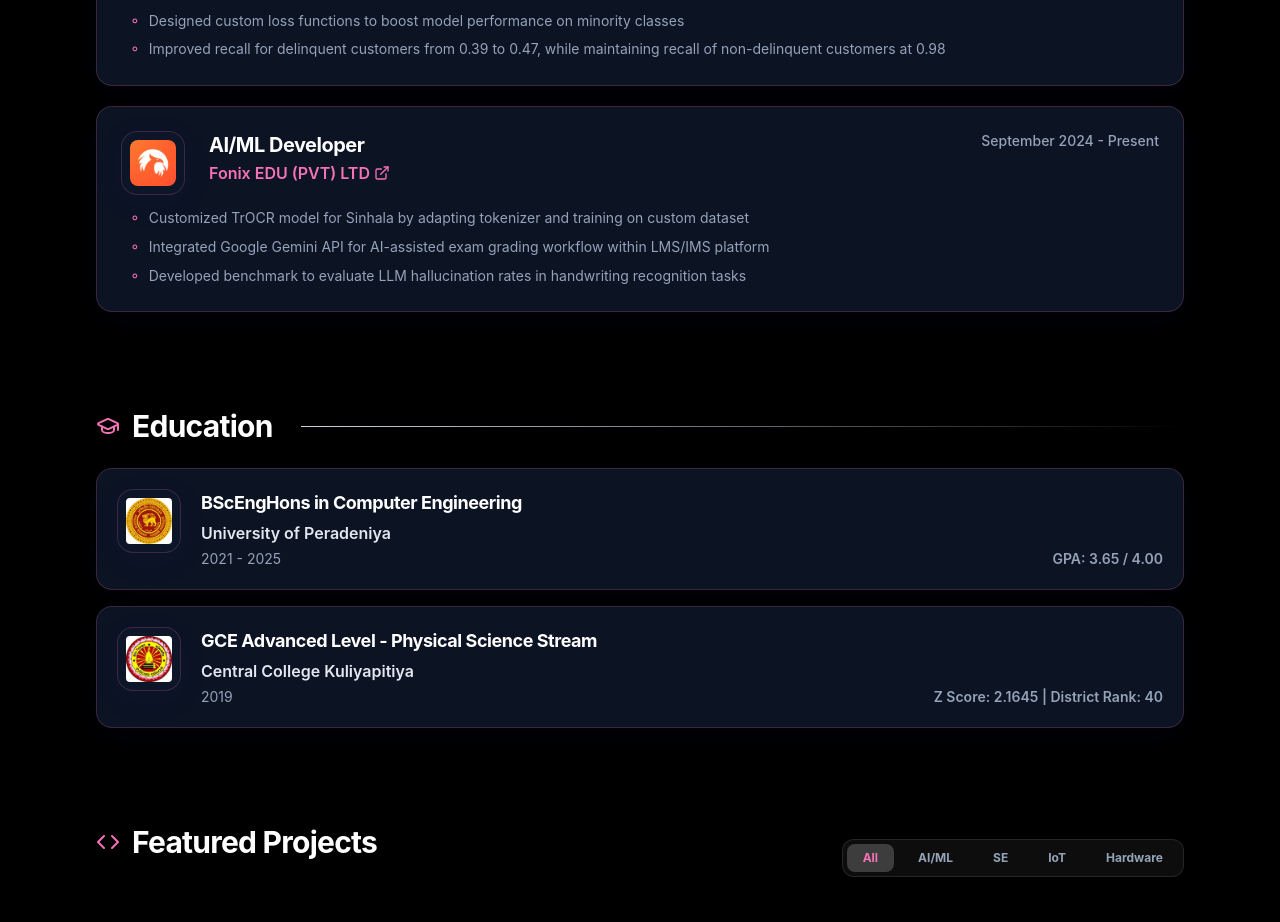
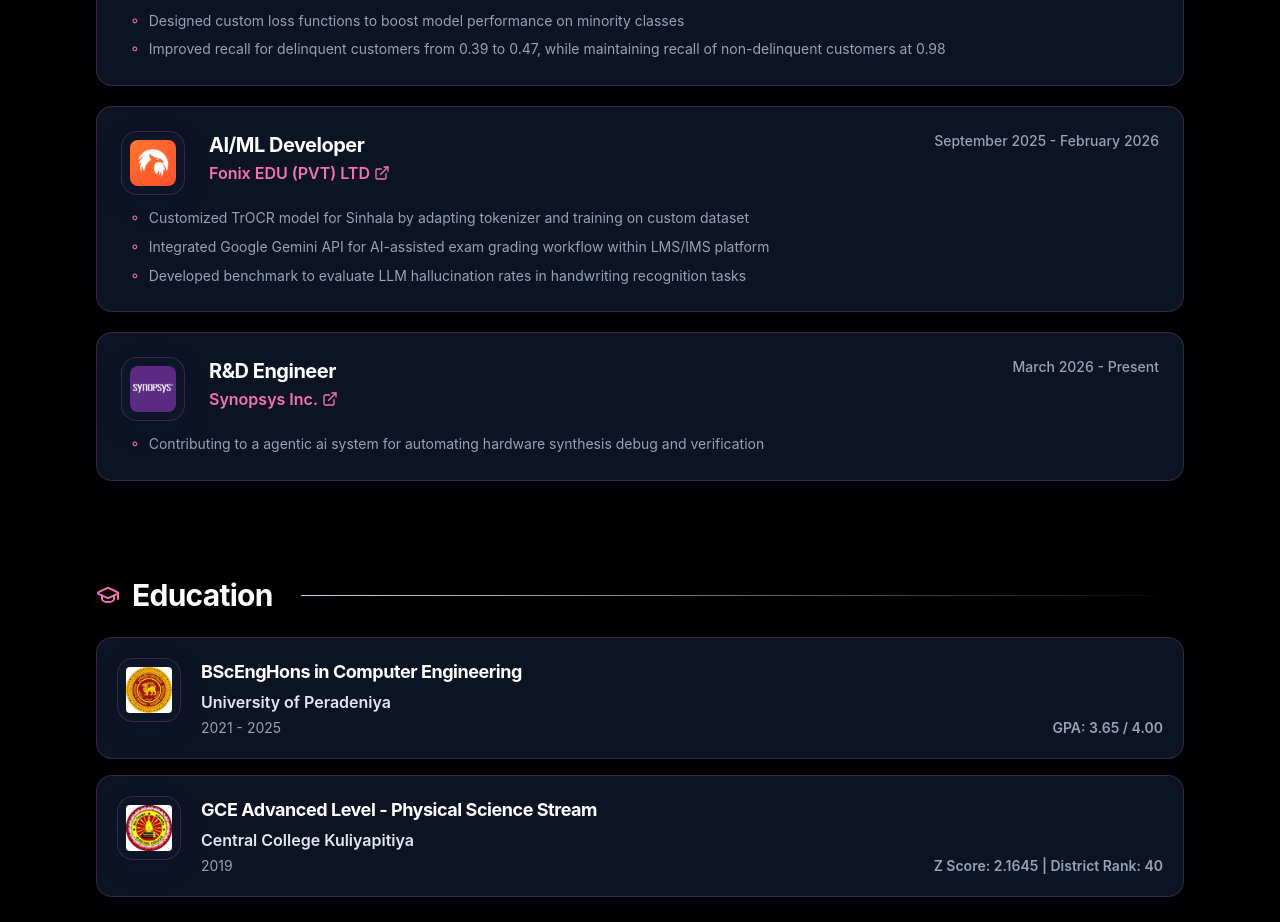
Before and after one commit to EshanJayasundara/eshan, a Next.js app: page /eshan/ in a window 1280 px wide. Shown: the part 900-1822 px from the top of the page. Built offline with nearby package versions, Linux system fonts and the light colour scheme.

Commit message:
added synopsys experience

```diff
--- a/src/components/Experience.tsx
+++ b/src/components/Experience.tsx
@@ -18,7 +18,9 @@ const SectionHeader = ({ title, icon: Icon }: { title: string; icon: any }) => {
       className="flex items-center gap-3 mb-6"
     >
       <Icon className="w-6 h-6 text-primary" />
-      <h2 className="text-3xl font-bold text-slate-800 dark:text-white">{title}</h2>
+      <h2 className="text-3xl font-bold text-slate-800 dark:text-white">
+        {title}
+      </h2>
       <div className="h-px flex-1 bg-gradient-to-r from-slate-300 to-transparent ml-4" />
     </motion.div>
   );
@@ -26,7 +28,14 @@ const SectionHeader = ({ title, icon: Icon }: { title: string; icon: any }) => {
 
 const BASE_PATH = process.env.NEXT_PUBLIC_BASE_PATH ?? "/eshan";
 
-function ExperienceCard({ company, role, period, website, highlights, logo }: any) {
+function ExperienceCard({
+  company,
+  role,
+  period,
+  website,
+  highlights,
+  logo,
+}: any) {
   const ref = useRef(null);
   const isInView = useInView(ref, { once: true, margin: "-50px" });
 
@@ -52,18 +61,32 @@ function ExperienceCard({ company, role, period, website, highlights, logo }: an
         )}
         <div className="flex-1 flex flex-col md:flex-row justify-between">
           <div>
-            <h3 className="text-lg md:text-xl font-bold text-slate-800 dark:text-white mb-0.5">{role}</h3>
-            <a href={website} target="_blank" rel="noopener noreferrer" className="text-primary font-semibold hover:underline flex items-center gap-1 text-sm md:text-base">
+            <h3 className="text-lg md:text-xl font-bold text-slate-800 dark:text-white mb-0.5">
+              {role}
+            </h3>
+            <a
+              href={website}
+              target="_blank"
+              rel="noopener noreferrer"
+              className="text-primary font-semibold hover:underline flex items-center gap-1 text-sm md:text-base"
+            >
               {company} <ExternalLink className="w-4 h-4" />
             </a>
-            <span className="text-slate-500 dark:text-slate-400 font-medium text-xs md:hidden block mt-1">{period}</span>
+            <span className="text-slate-500 dark:text-slate-400 font-medium text-xs md:hidden block mt-1">
+              {period}
+            </span>
           </div>
-          <span className="text-slate-500 dark:text-slate-400 font-medium text-sm mt-2 md:mt-0 hidden md:block">{period}</span>
+          <span className="text-slate-500 dark:text-slate-400 font-medium text-sm mt-2 md:mt-0 hidden md:block">
+            {period}
+          </span>
         </div>
       </div>
       <ul className="space-y-1.5">
         {highlights.map((highlight: string, idx: number) => (
-          <li key={idx} className="text-slate-700 dark:text-slate-400 text-sm leading-relaxed flex items-start gap-2 ml-2">
+          <li
+            key={idx}
+            className="text-slate-700 dark:text-slate-400 text-sm leading-relaxed flex items-start gap-2 ml-2"
+          >
             <span className="text-primary select-none mt-[0px]">⚬</span>
             <span>{highlight}</span>
           </li>
@@ -88,19 +111,29 @@ export default function Experience() {
             "Enhanced model explainability using SHAP to improve stakeholder trust and regulatory compliance",
             "Specialized in handling imbalanced datasets through advanced experimentation",
             "Designed custom loss functions to boost model performance on minority classes",
-            "Improved recall for delinquent customers from 0.39 to 0.47, while maintaining recall of non-delinquent customers at 0.98"
+            "Improved recall for delinquent customers from 0.39 to 0.47, while maintaining recall of non-delinquent customers at 0.98",
           ]}
         />
         <ExperienceCard
           company="Fonix EDU (PVT) LTD"
           role="AI/ML Developer"
-          period="September 2024 - Present"
+          period="September 2025 - February 2026"
           website="https://fonixedu.com"
           logo={`${BASE_PATH}/fonix.png`}
           highlights={[
             "Customized TrOCR model for Sinhala by adapting tokenizer and training on custom dataset",
             "Integrated Google Gemini API for AI-assisted exam grading workflow within LMS/IMS platform",
-            "Developed benchmark to evaluate LLM hallucination rates in handwriting recognition tasks"
+            "Developed benchmark to evaluate LLM hallucination rates in handwriting recognition tasks",
+          ]}
+        />
+        <ExperienceCard
+          company="Synopsys Inc."
+          role="R&D Engineer"
+          period="March 2026 - Present"
+          website="https://www.synopsys.com/"
+          logo={`${BASE_PATH}/synopsys.jpg`}
+          highlights={[
+            "Contributing to a agentic ai system for automating hardware synthesis debug and verification",
           ]}
         />
       </div>
```
Also changed, not shown: public/synopsys.jpg (added).
